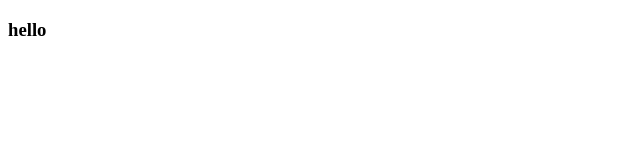
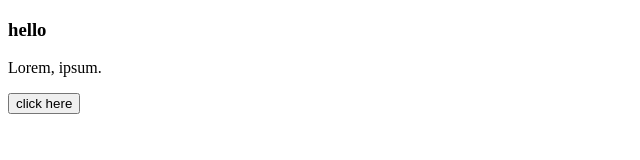
Before and after one commit to rakeshpatil-123/myrepo, a plain HTML site: page index.html in a window 1280 px wide. Shown: the whole page, without its empty margins (0-640 px from the left). Drawn offline with Linux system fonts and the light colour scheme.

Commit message:
first push in my repo index, script and style files

```diff
--- a/index.html
+++ b/index.html
@@ -7,5 +7,7 @@
 </head>
 <body>
     <h3>hello</h3>
+    <p>Lorem, ipsum.</p>
+    <button>click here</button>
 </body>
 </html>
--- a/script.js
+++ b/script.js
@@ -1 +1,4 @@
 console.log("hello");
+var message = function(){
+    console.log("hello");
+}
--- a/style.css
+++ b/style.css
@@ -6,3 +6,6 @@
 h1{
     color: green;
 }
+p{
+    color: pink;
+}
```
